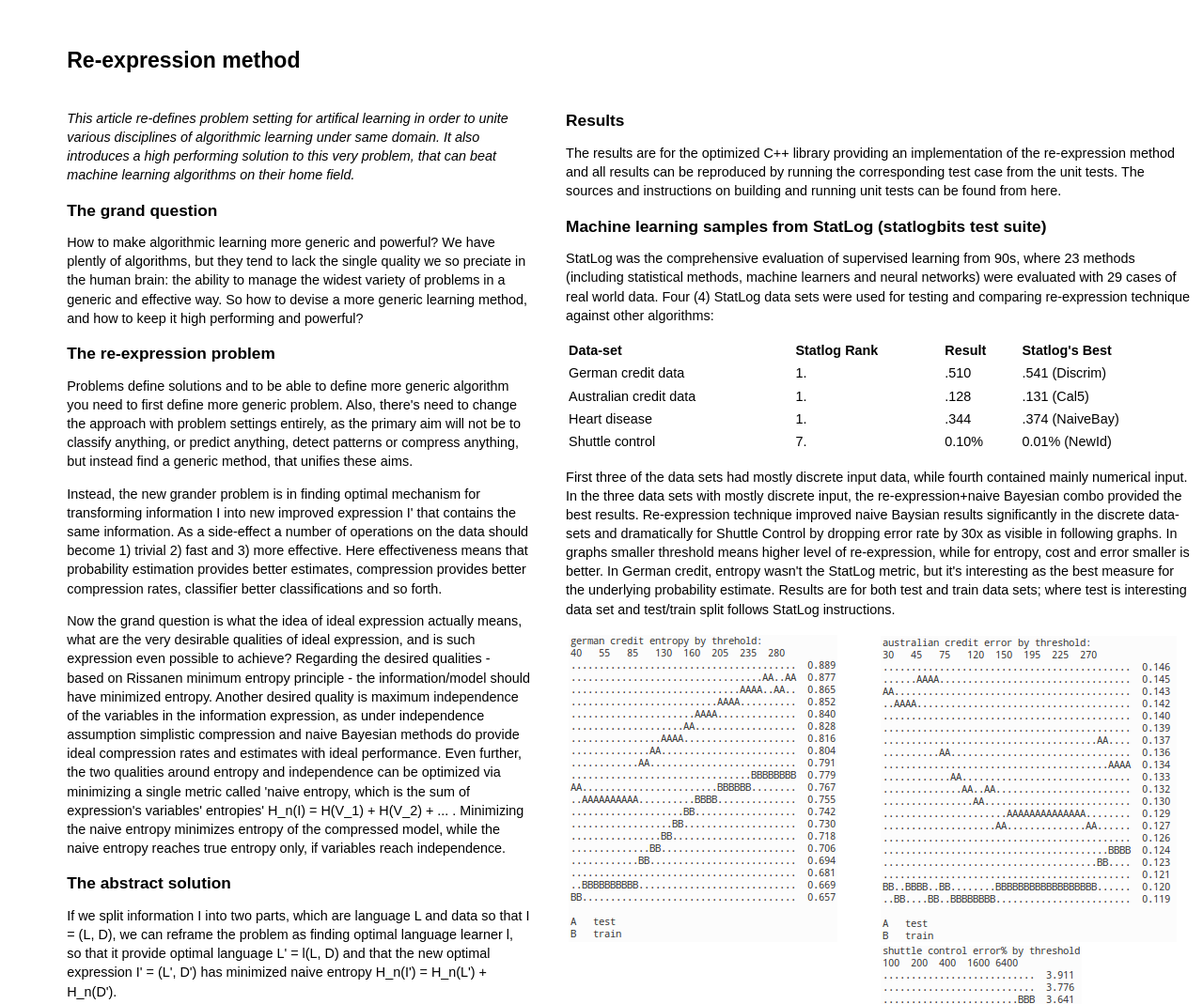
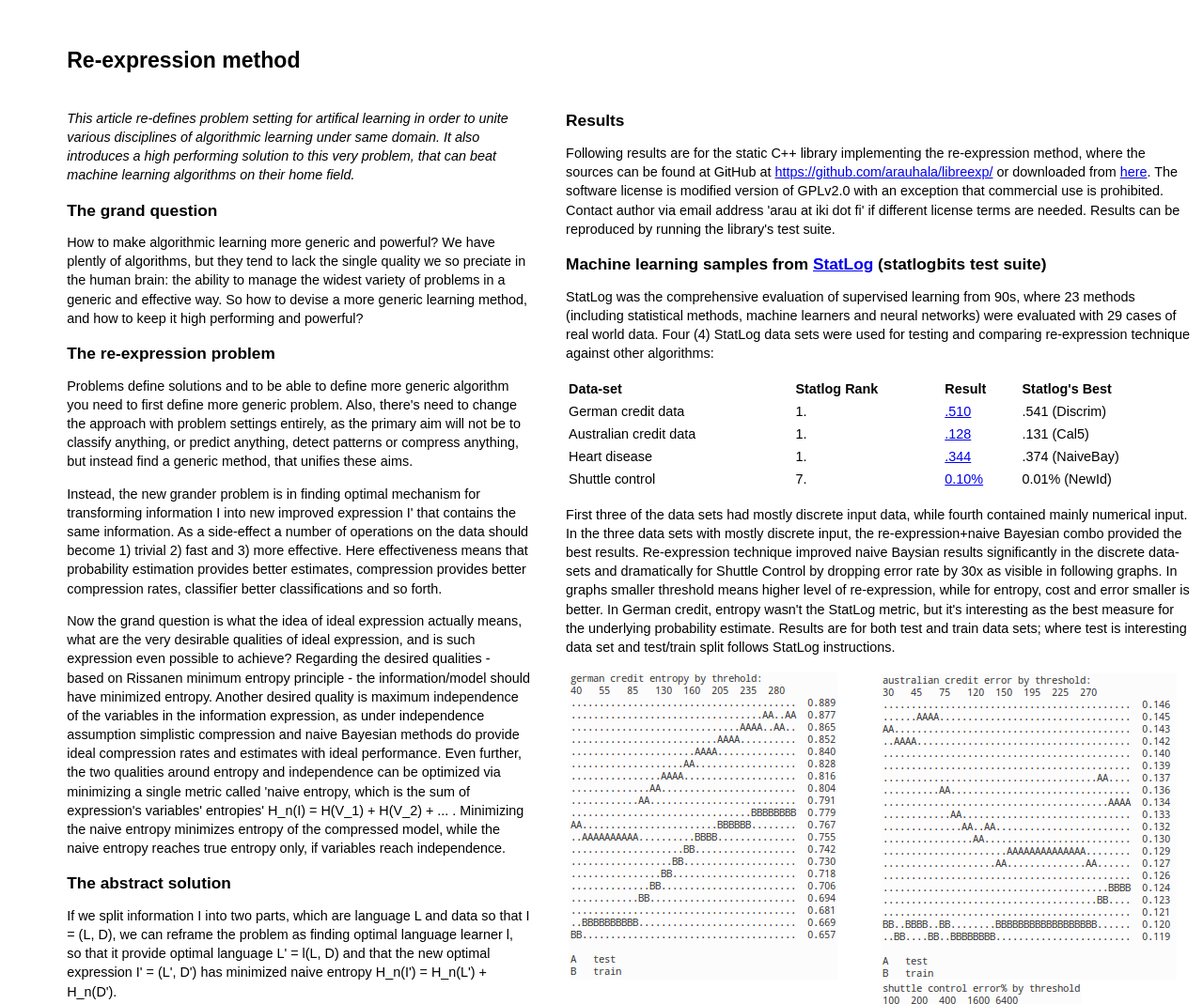
Before and after one commit to arauhala/libreexpweb, a plain HTML site: page index.html in a window 1280 px wide. Shown: the top 1069 px of the page at 94% size. Drawn offline with Linux system fonts and the light colour scheme.

Commit message:
Quite a number of links added to the index.html.

```diff
--- a/index.html
+++ b/index.html
@@ -238,7 +238,7 @@
       </p>
       <h2>About Author</h2>
       <p>
-	Antti Rauhala is a software engineer at Futurice with a passion
+	<a href="http://fi.linkedin.com/pub/antti-rauhala/27/523/8b6">Antti Rauhala</a> is a software engineer at <a href="www.futurice.com">Futurice</a> with a passion
 	for artificial intelligence and machine learning. He's also
 	the author of <a href="http://freeformlang.sourceforge.net">FreeForm meta
 	language</a>.
@@ -246,12 +246,14 @@
     </div>
     <div class="right">
       <h2>Results</h2>
-      <p>The results are for the optimized C++ library providing an
- 	 implementation of the re-expression method and all results
-	 can be reproduced by running the corresponding test case from the
-	 unit tests. The sources and instructions on building and running
-	 unit tests can be found from here.</p>
-      <h2>Machine learning samples from StatLog (statlogbits test suite)</h2>
+      <p>
+	Following results are for the static C++ library implementing
+	the re-expression method, where the sources can be found at GitHub at
+	<a href="https://github.com/arauhala/libreexp/">
+	  https://github.com/arauhala/libreexp/</a> or downloaded from
+	<a href="https://github.com/arauhala/libreexp/zipball/master">here</a>. The software license is modified version of GPLv2.0 with an exception that commercial use is prohibited. Contact author via email address 'arau at iki dot fi' if different license terms are needed. Results can be reproduced by running the library's test suite.
+      </p>
+      <h2>Machine learning samples from <a href="http://www.is.umk.pl/projects/datasets-stat.html">StatLog</a> (statlogbits test suite)</h2>
       <p>StatLog was the comprehensive evaluation of supervised learning from
 	90s, where 23 methods (including statistical methods, machine learners
 	and neural networks) were evaluated with 29 cases of real world data.
@@ -266,25 +268,33 @@
 	<tr>
 	  <td>German credit data</td>
 	  <td>1.</td>
-	  <td>.510</td>
+	  <td><a href="https://github.com/arauhala/libreexp/blob/master/test/statlogbits/germancredit_exps_noundef_exp.txt">
+	      .510
+	  </a></td>
 	  <td>.541 (Discrim)</td>
 	</tr>
 	<tr>
 	  <td>Australian credit data</td>
 	  <td>1.</td>
-	  <td>.128</td>
+	  <td><a href="https://github.com/arauhala/libreexp/blob/master/test/statlogbits/australian_exps_exp.txt">
+	    .128
+          </a></td>
 	  <td>.131 (Cal5)</td>
 	</tr>
 	<tr>
 	  <td>Heart disease</td>
 	  <td>1.</td>
-	  <td>.344</td>
+	  <td><a href="https://github.com/arauhala/libreexp/blob/master/test/statlogbits/heart_exps_noundefs_exp.txt">
+	    .344
+	  </a></td>
 	  <td>.374 (NaiveBay)</td>
 	</tr>
 	<tr>
 	  <td>Shuttle control</td>
 	  <td>7.</td>
-	  <td>0.10%</td>
+	  <td><a href="https://github.com/arauhala/libreexp/blob/master/test/statlogbits/statlog_shuttle_exps_noundef_exp.txt">
+	      0.10%
+	  </a></td>
 	  <td>0.01% (NewId)</td>
 	</tr>
       </table>
@@ -378,8 +388,9 @@
 	  <td><img src="invaders exps.png" width="300" height="250"/></td>
 	</tr>
       </table>
-      <p>The second problem setting combines pattern recognition in images
-	with classic machine learning. The data set 'Optical Recognition of
+      <p>
+	The second problem setting combines pattern recognition in images
+	with classic machine learning. The <a href="http://archive.ics.uci.edu/ml/datasets/Optical+Recognition+of+Handwritten+Digits">data set</a> 'Optical Recognition of
 	Handwritten Digits' is from UCI machine learning repository, where
 	there are 32x32 bit images of hand written digits. The set is split
 	into few sets, of which we use train set of 1934 images and validation
```
